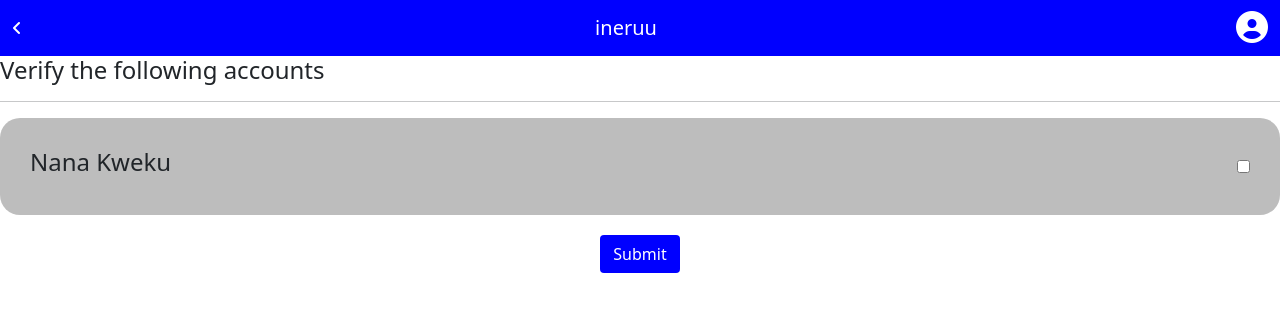
After one commit to eben2840/backup, a Flask app: page /verify in a window 1280 px wide. The commit adds this page. Shown: the top 312 px of the page. Run offline with Flask 2, Linux system fonts and the light colour scheme; some libraries are stand-ins or nearby versions.

Commit message:
pushhhhh

```diff
--- a/app.py
+++ b/app.py
@@ -2,9 +2,10 @@ from flask import Flask, render_template, redirect, flash, url_for, request
 from flask_sqlalchemy import SQLAlchemy
 from forms import RegistrationForm, ItemForm, LoginForm
 from flask_login import UserMixin, login_user, current_user, logout_user
-import pickle5 as pickle
 import secrets
 import os
+import urllib.request, urllib.parse
+import urllib
 
 from flask_login import LoginManager
 
@@ -22,7 +23,7 @@ class Item(db.Model):
     price = db.Column(db.String(10), nullable=True)
     description = db.Column(db.String(), nullable = False)
     image =  db.Column (db.String(60), default='default.jpg')
-    images =  db.Column (db.PickleType, nullable=True)
+    images =  db.Column (db.String, nullable=True)
     trending = db.Column (db.Boolean, default = False)
     # user = db.Column(db.Integer, db.ForeignKey('user.id', ondelete="CASCADE"), nullable=False)
     vendor = db.Column(db.Integer, db.ForeignKey('user.id', ondelete="CASCADE"), nullable=False)
@@ -199,5 +200,29 @@ def delete(itemid):
 def dashboard():
     return render_template('dashboard.html')
 
+@app.route('/sendmessage')
+def sendmessage():
+    api_key = "aniXLCfDJ2S0F1joBHuM0FcmH" #Remember to put your own API Key here
+    phone = "0592865541" #SMS recepient"s phone number
+    message = "You have been verified. You can now sell on ineruu.com"
+    sender_id = "Tnsghana" #11 Characters maximum
+    send_sms(api_key,phone,message,sender_id)
+    flash (f'Account has been verified','success')
+    return redirect('dashboard')
+
+def send_sms(api_key,phone,message,sender_id):
+    params = {"key":api_key,"to":phone,"msg":message,"sender_id":sender_id}
+    url = 'https://apps.mnotify.net/smsapi?'+ urllib.parse.urlencode(params)
+    content = urllib.request.urlopen(url).read()
+    print (content)
+    print (url)
+
+
+@app.route('/verify')
+def verify():
+    return render_template('verify.html')
+
+
+
 if __name__ == '__main__':
     app.run(debug=True)
--- a/requirements.txt
+++ b/requirements.txt
@@ -7,7 +7,6 @@ gunicorn==20.0.4
 itsdangerous==1.1.0
 Jinja2==2.11.3
 MarkupSafe==1.1.1
-pickle5==0.0.11
 psycopg2-binary==2.8.6
 SQLAlchemy==1.3.23
 Werkzeug==1.0.1
--- a/static/css/style.css
+++ b/static/css/style.css
@@ -27,6 +27,11 @@ body{
   display: flex;
   justify-content: space-between;
 
+}
+
+.strip{
+  display: flex;
+  justify-content: space-between;
 }
 
 .result{
--- a/templates/dashboard.html
+++ b/templates/dashboard.html
@@ -11,6 +11,12 @@
     </div>
 </a>
 
+<a href="{{url_for('verify')}}">
+    <div class="board">
+        <h4>Verifications</h4>
+    </div>
+</a>
+
 <div class="board">
     <h4>Items</h4>
 </div>
--- /dev/null
+++ b/templates/verify.html
@@ -0,0 +1,19 @@
+{% extends "base.html" %}
+
+{% block body %}
+
+    <h4>Verify the following accounts</h4>
+    <hr>
+
+<div class="board">
+    <div class="strip">
+        <h4>Nana Kweku</h4>
+        <input type="checkbox">
+    </div>
+</div>
+<a href="{{url_for('sendmessage')}}">
+    <div style="text-align: center;">
+        <button class="btn" style="background-color: blue; color: white;">Submit</button>
+    </div>
+</a>
+    {% endblock %}
```
Also changed, not shown: static/items/fcc0944b9b2dcb40.png (added), test.db.
